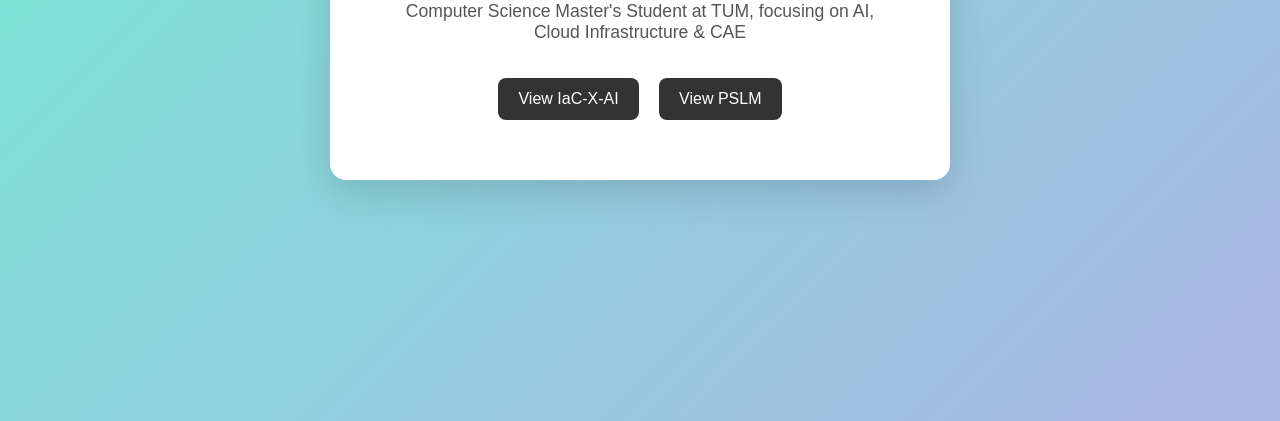
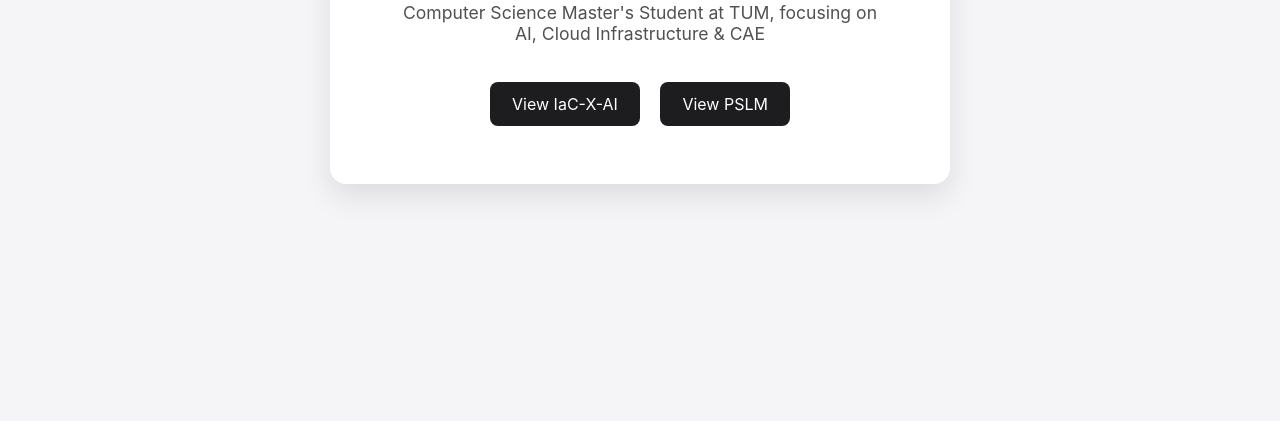
Before and after one commit to mohamedbouhali/MyWebsite, a plain HTML site: page index.html in a window 1280 px wide. Shown: the part 379-800 px from the top of the page. Drawn offline with Linux system fonts and the light colour scheme.

Commit message:
Update style.css

```diff
--- a/style.css
+++ b/style.css
@@ -1,48 +1,45 @@
-/* Reset and base styling */
 body {
   margin: 0;
   padding: 0;
   height: 100vh;
-  font-family: Arial, sans-serif;
+  font-family: -apple-system, BlinkMacSystemFont, 'Segoe UI', Roboto, Helvetica, Arial, sans-serif;
+  background-color: #f5f5f7; /* Apple-like light grey */
   display: flex;
   justify-content: center;
   align-items: center;
-  background: linear-gradient(135deg, #74ebd5, #ACB6E5);
-  animation: fadeIn 1.2s ease-in;
+  animation: fadeIn 1s ease-in;
 }
 
-/* Card style */
 .card {
   background-color: white;
   padding: 50px 60px;
   border-radius: 16px;
-  box-shadow: 0 12px 40px rgba(0, 0, 0, 0.15);
+  box-shadow: 0 12px 30px rgba(0, 0, 0, 0.1);
   text-align: center;
   max-width: 500px;
   width: 90%;
 }
 
 h1 {
-  color: #222;
+  color: #1d1d1f; /* Apple-style dark gray */
   font-size: 2.5em;
-  margin-bottom: 10px;
+  margin-bottom: 12px;
 }
 
 p {
-  color: #555;
+  color: #515154;
   font-size: 1.1em;
-  margin-bottom: 25px;
+  margin-bottom: 30px;
 }
 
-/* Project link buttons */
 .projects a {
   display: inline-block;
-  margin: 10px 8px;
-  padding: 12px 20px;
+  margin: 8px;
+  padding: 12px 22px;
   font-size: 1em;
   text-decoration: none;
-  color: white;
-  background-color: #333;
+  color: #fff;
+  background-color: #1d1d1f;
   border-radius: 8px;
   transition: background-color 0.3s ease;
 }
@@ -51,19 +48,17 @@ p {
   background-color: #000;
 }
 
-/* Animation */
 @keyframes fadeIn {
   from {
     opacity: 0;
-    transform: scale(0.98);
+    transform: translateY(10px);
   }
   to {
     opacity: 1;
-    transform: scale(1);
+    transform: translateY(0);
   }
 }
 
-/* Mobile responsive */
 @media (max-width: 600px) {
   .card {
     padding: 30px 20px;
```
